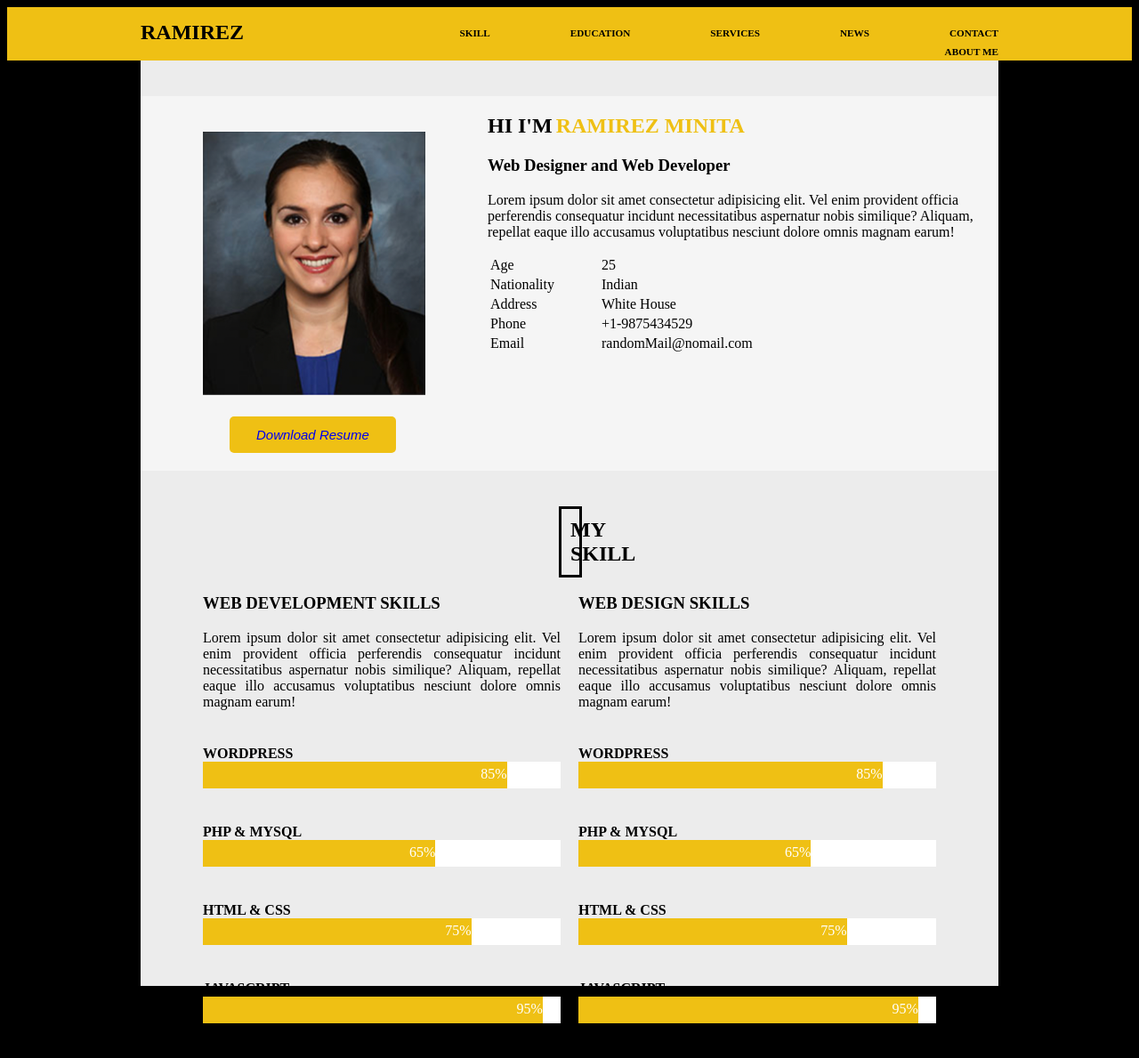
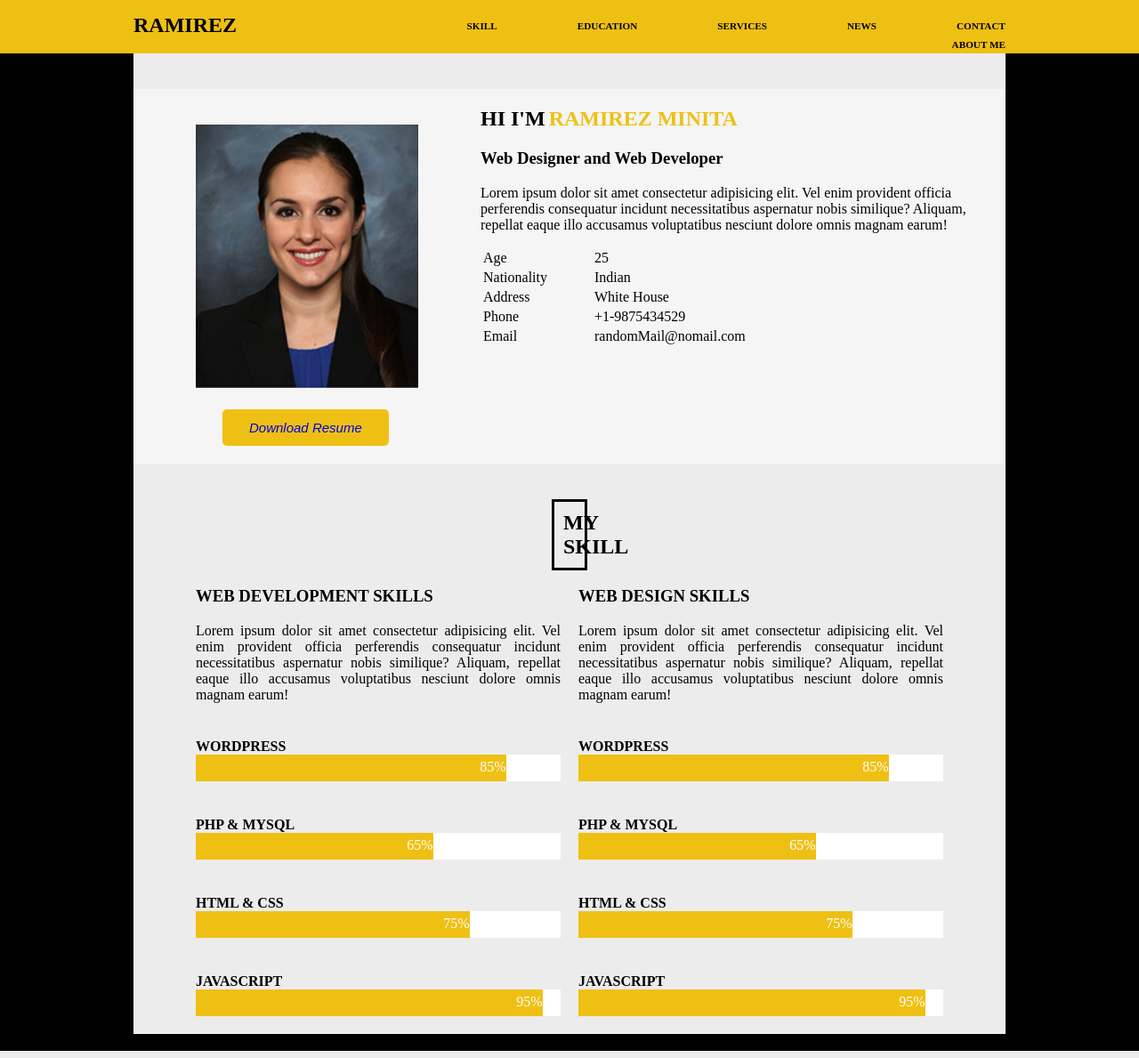
Before and after one commit to akash3gtm/Learning, a PHP site: page / in a window 1280 px wide. Shown: the whole page at 89% size. Run offline with PHP 8.4, Linux system fonts and the light colour scheme.

```diff
--- a/index.html
+++ b/index.html
@@ -7,6 +7,7 @@
     <meta name="viewport" content="width=device-width, initial-scale=1.0" />
     <title>Portfolio</title>
   </head>
+  <body>
     <header>
       <div class="heading">
         <div class="name">
@@ -152,8 +153,6 @@
         </div>
       </div>
     </div>
-  <body>
-    <main></main>
   </body>
   <script src="main.js"></script>
 </html>
--- a/main.css
+++ b/main.css
@@ -1,11 +1,11 @@
 html{
-    height: 130%;
-}
-body {
     background-color: black;
-    height: 100%;
 }
 
+body{
+    margin: 0;
+    padding: 0;
+}
 header{
     background-color: rgb(239, 192, 20);
     height: 60px;
```
Lines whose indentation alone changed are shown as unchanged.
